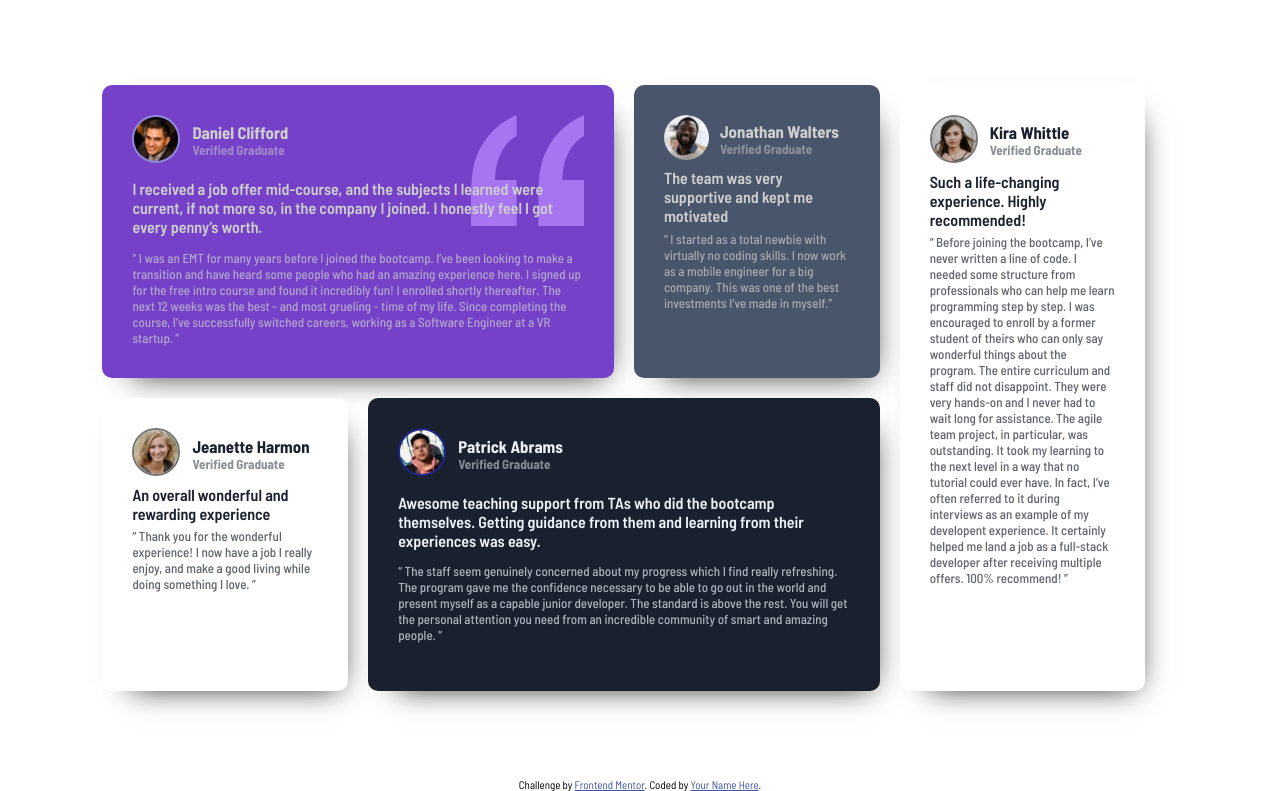
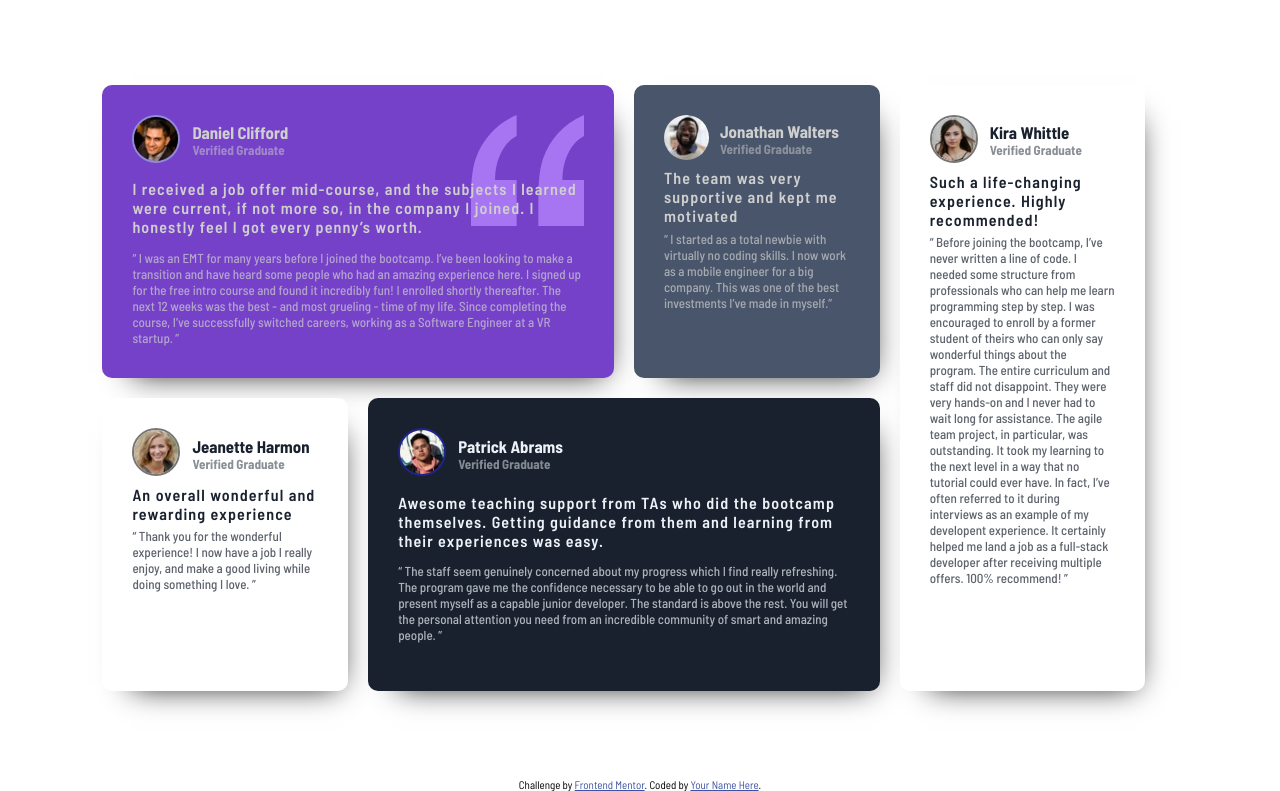
Before and after one commit to ATlexEide/testimonials, a plain HTML site: page index.html in a window 1280 px wide. Shown: the part 53-844 px from the top of the page. Drawn offline with Linux system fonts and the light colour scheme.

Commit message:
Update font styling

```diff
--- a/style.css
+++ b/style.css
@@ -103,6 +103,7 @@ img {
   opacity: 0.5;
 }
 .p-1 {
+  letter-spacing: 0.07rem;
   font-size: 1rem;
   font-weight: 600;
   padding: 3% 0;
```
